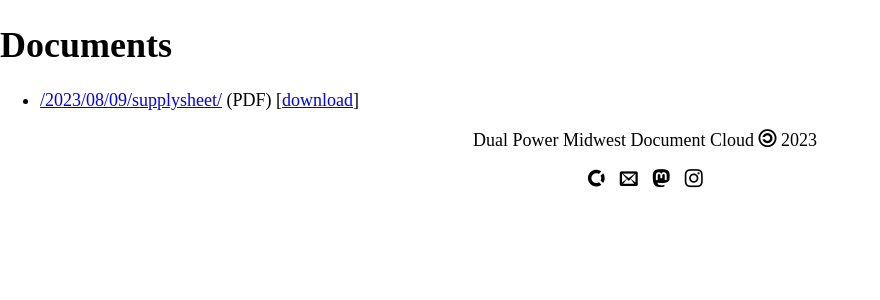
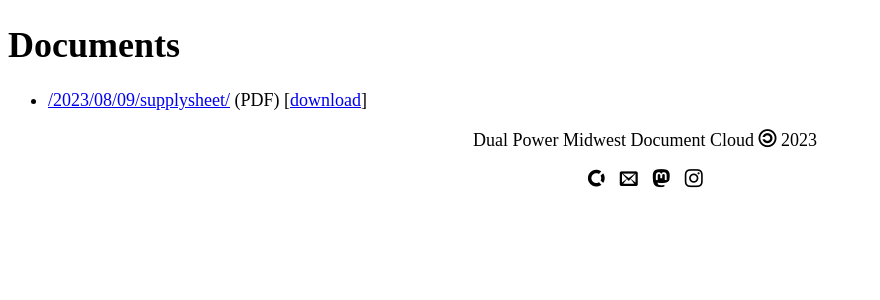
Before and after one commit to dpgmidwest/document-cloud, a Jekyll site: the page built from index.html, in a window 1280 px wide. Shown: the top 300 px of the page, without its empty margins (0-880 px from the left). Built offline with Jekyll 4.4.1, drawn with Linux system fonts in a browser that asks for light colours; some web fonts are replaced; the list of posts is cut into pages by our own code.

Commit message:
margin fix

```diff
--- a/css/stylesheet.css
+++ b/css/stylesheet.css
@@ -1,5 +1,4 @@
 body {
-    margin: 0;
     font-size: 18px;
 }
 
@@ -34,7 +33,6 @@
 
 @media screen and (min-width: 600px){
     main {
-        margin: auto;
-        width: min(fit-content, 95%);
+        margin: 0px;
     }
 }
```
